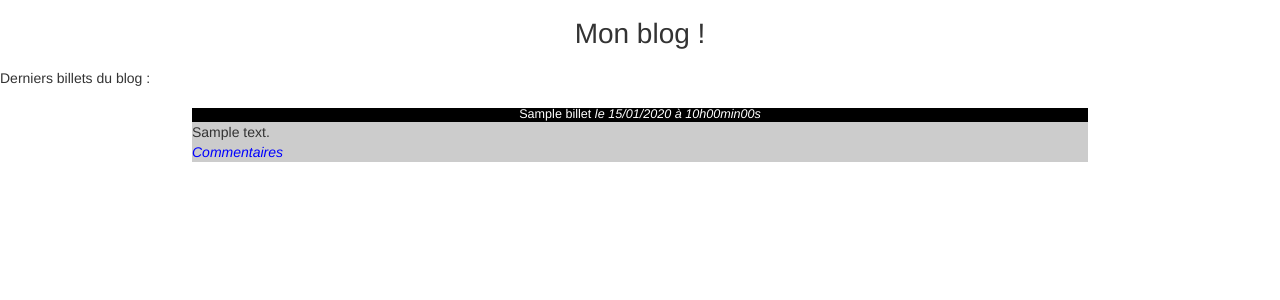
After one commit to balenakoi/TP-blog, a PHP site: page / in a window 1280 px wide. The commit adds this page. Shown: the top 300 px of the page. Run offline with PHP 8.4, Linux system fonts and the light colour scheme; tables that the repository leaves empty or names only in its code hold one stand-in row (values such as "Sample post").

Commit message:
finishing simple version and doing complex version but not complet

```diff
--- a/css/main.css
+++ b/css/main.css
@@ -96,7 +96,58 @@ textarea {
 /* ==========================================================================
    Author's custom styles
    ========================================================================== */
+   h1, h3
 
+   {
+
+       text-align:center;
+
+   }
+
+   h3
+
+   {
+
+       background-color:black;
+
+       color:white;
+
+       font-size:0.9em;
+
+       margin-bottom:0px;
+
+   }
+
+   .news p
+
+   {
+
+       background-color:#CCCCCC;
+
+       margin-top:0px;
+
+   }
+
+   .news
+
+   {
+
+       width:70%;
+
+       margin:auto;
+
+   }
+
+
+   a
+
+   {
+
+       text-decoration: none;
+
+       color: blue;
+
+   }
 
 
 
--- /dev/null
+++ b/index.php
@@ -0,0 +1,105 @@
+<!DOCTYPE html>
+
+<html>
+
+    <head>
+      <meta charset="utf-8">
+       <meta http-equiv="x-ua-compatible" content="ie=edge">
+       <title>Mon Blog</title>
+       <meta name="description" content="">
+       <link rel="manifest" href="site.webmanifest">
+       <link rel="apple-touch-icon" href="icon.png">
+       <link href="https://fonts.googleapis.com/css?family=Raleway:200,300,400,500,600,700,800" rel="stylesheet">
+       <link rel="stylesheet" href="https://maxcdn.bootstrapcdn.com/font-awesome/4.7.0/css/font-awesome.min.css">
+       <link rel="stylesheet" href="https://stackpath.bootstrapcdn.com/bootstrap/4.1.1/css/bootstrap.min.css" integrity="sha384-WskhaSGFgHYWDcbwN70/dfYBj47jz9qbsMId/iRN3ewGhXQFZCSftd1LZCfmhktB" crossorigin="anonymous">
+       <meta name="viewport" content="width=device-width, initial-scale=1">
+       <link rel="stylesheet" href="https://maxcdn.bootstrapcdn.com/bootstrap/3.3.7/css/bootstrap.min.css">
+       <link rel="stylesheet" href="css/main.css">
+       <link rel="stylesheet" href="css/normalize.css">
+
+    </head>
+
+
+
+    <body>
+
+        <h1>Mon blog !</h1>
+
+        <p>Derniers billets du blog :</p>
+
+
+
+            <?php
+
+            // Connection to the database
+
+            try
+
+            {
+
+                $bdd = new PDO('mysql:host=localhost;dbname=tp_blog;charset=utf8', 'root', '');
+
+            }
+
+            catch(Exception $e)
+
+            {
+
+                    die('Erreur : '.$e->getMessage());
+
+            }
+
+
+            // We recover the last 5 tickets
+
+$req = $bdd->query("SELECT id, title, contenu, DATE_FORMAT(date_creation, '%d/%m/%Y à %Hh%imin%ss')
+AS date_creation_fr FROM billet ORDER BY date_creation DESC LIMIT 0, 5");
+
+            while ($donnees = $req->fetch())
+
+            {
+
+            ?>
+
+            <div class="news">
+
+                <h3>
+
+                    <?php echo htmlspecialchars($donnees['title']); ?>
+
+                    <em>le <?php echo $donnees['date_creation_fr']; ?></em>
+
+                </h3>
+
+
+
+                <p>
+
+                <?php
+
+                // On affiche le contenu du billet
+
+                echo nl2br(htmlspecialchars($donnees['contenu']));
+
+                ?>
+
+                <br />
+
+                <em><a href="commentaires.php?billet=<?php echo $donnees['id']; ?>">Commentaires</a></em>
+
+                </p>
+
+            </div>
+
+            <?php
+
+            } // Fin de la boucle des billets
+
+            $req->closeCursor();
+
+            ?>
+
+
+ </body>
+
+</html>
```
Also changed, not shown: commentaires.php (+143 -0 lines), commentaires_post.php (added, +20 -0 lines), 1 other file.
